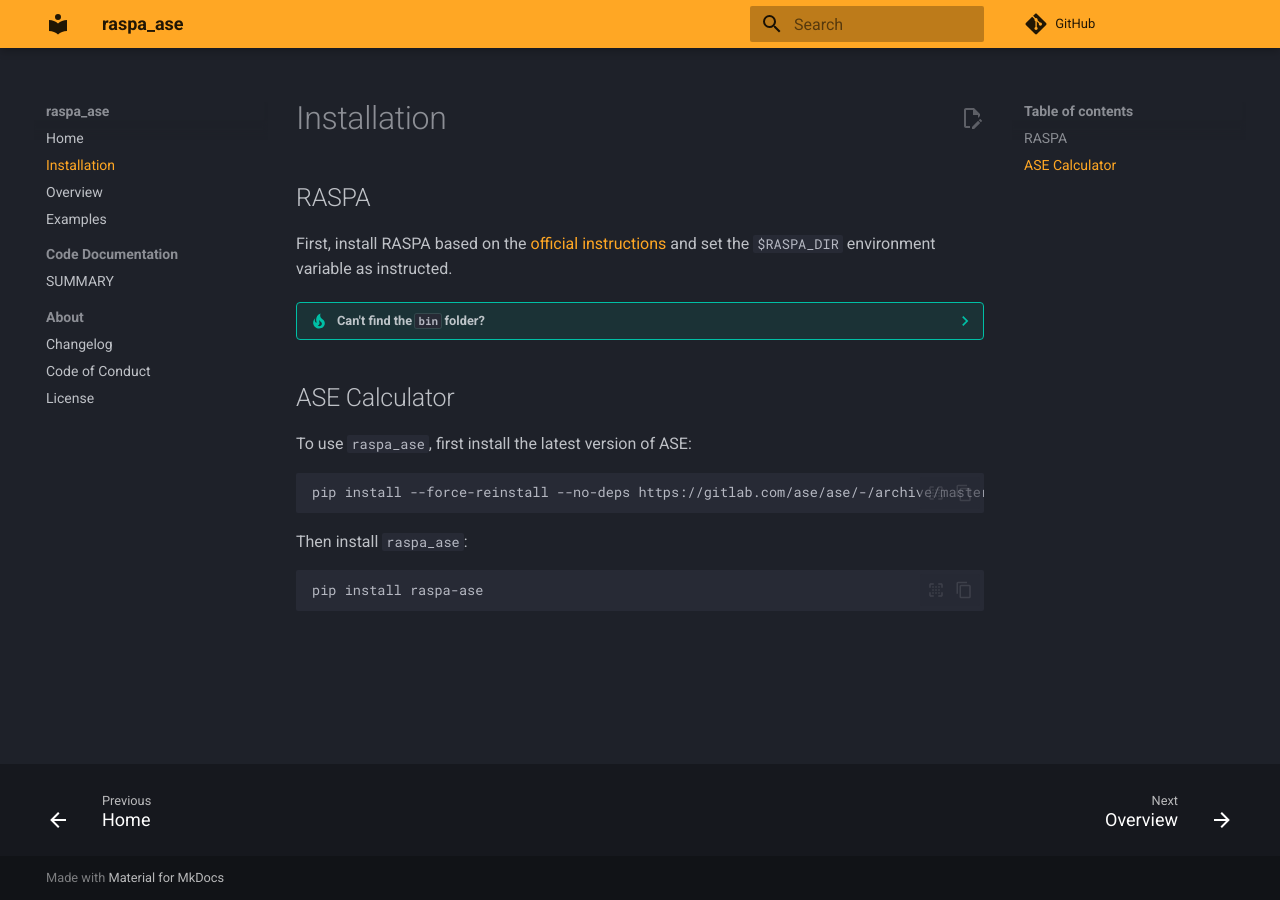
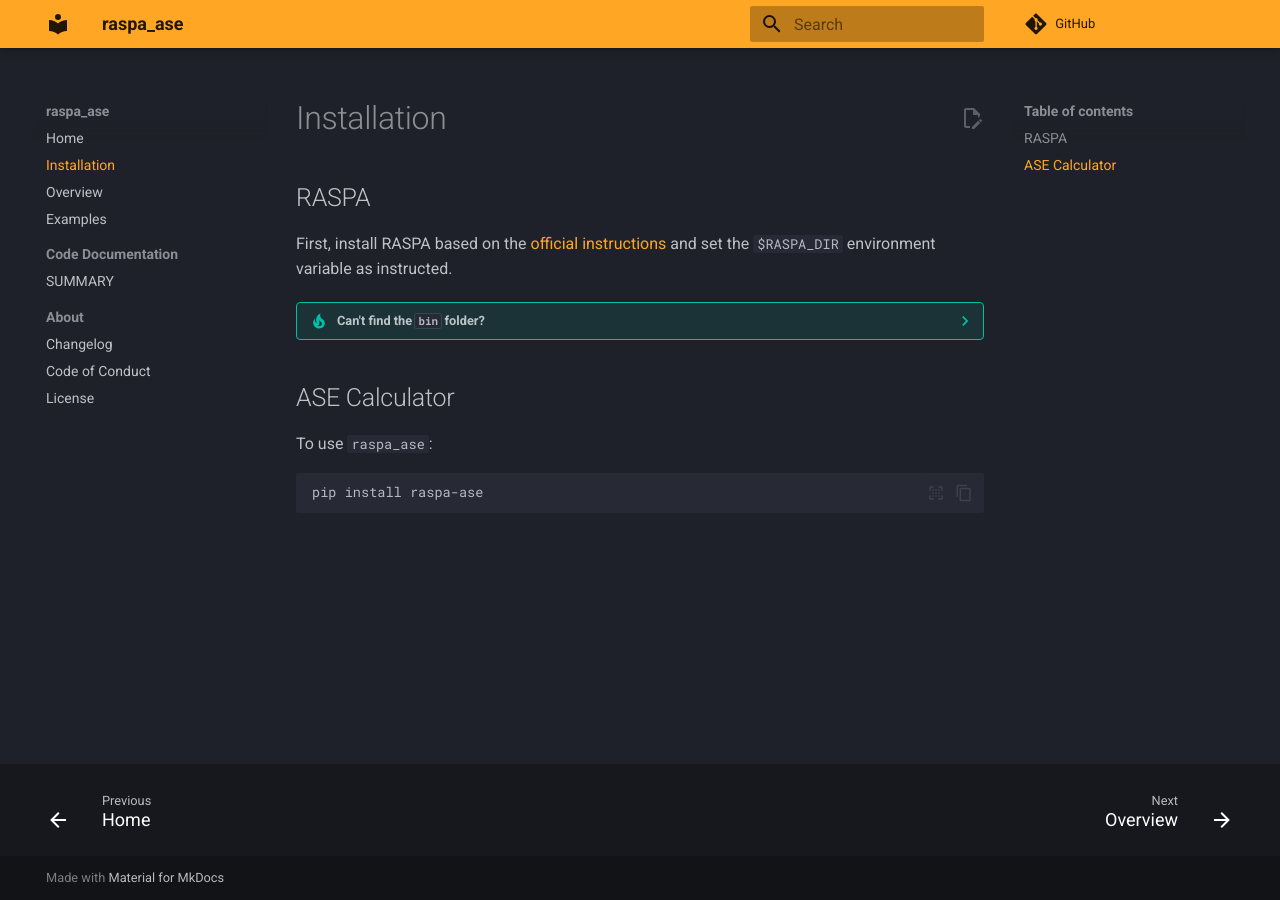
Before and after one commit to Quantum-Accelerators/raspa_ase, an MkDocs documentation site: the page built from docs/install.md, in a window 1280 px wide. Built offline with MkDocs 1.6.1 and Material for MkDocs 9.7.7, drawn with Linux system fonts in a browser that asks for light colours; plug-ins that fetch from the network failed and are left out; comment, search, counter and statistics services are not loaded.

Commit message:
Update install.md

````diff
--- a/docs/install.md
+++ b/docs/install.md
@@ -10,13 +10,7 @@ First, install RASPA based on the [official instructions](https://iraspa.org/ras
 
 ## ASE Calculator
 
-To use `raspa_ase`, first install the latest version of ASE:
-
-```bash
-pip install --force-reinstall --no-deps https://gitlab.com/ase/ase/-/archive/master/ase-master.zip
-```
-
-Then install `raspa_ase`:
+To use `raspa_ase`:
 
 ```bash
 pip install raspa-ase
````
